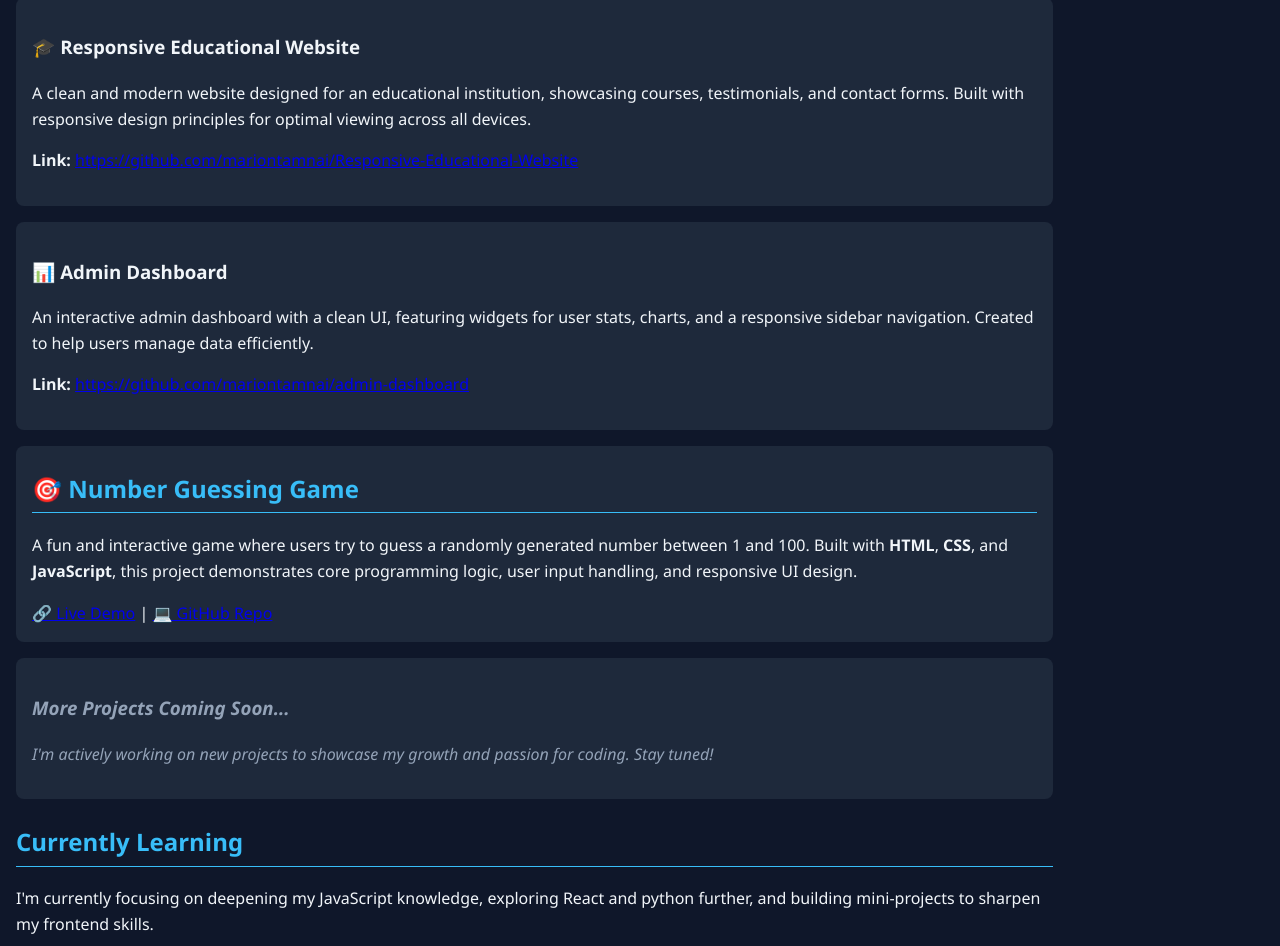
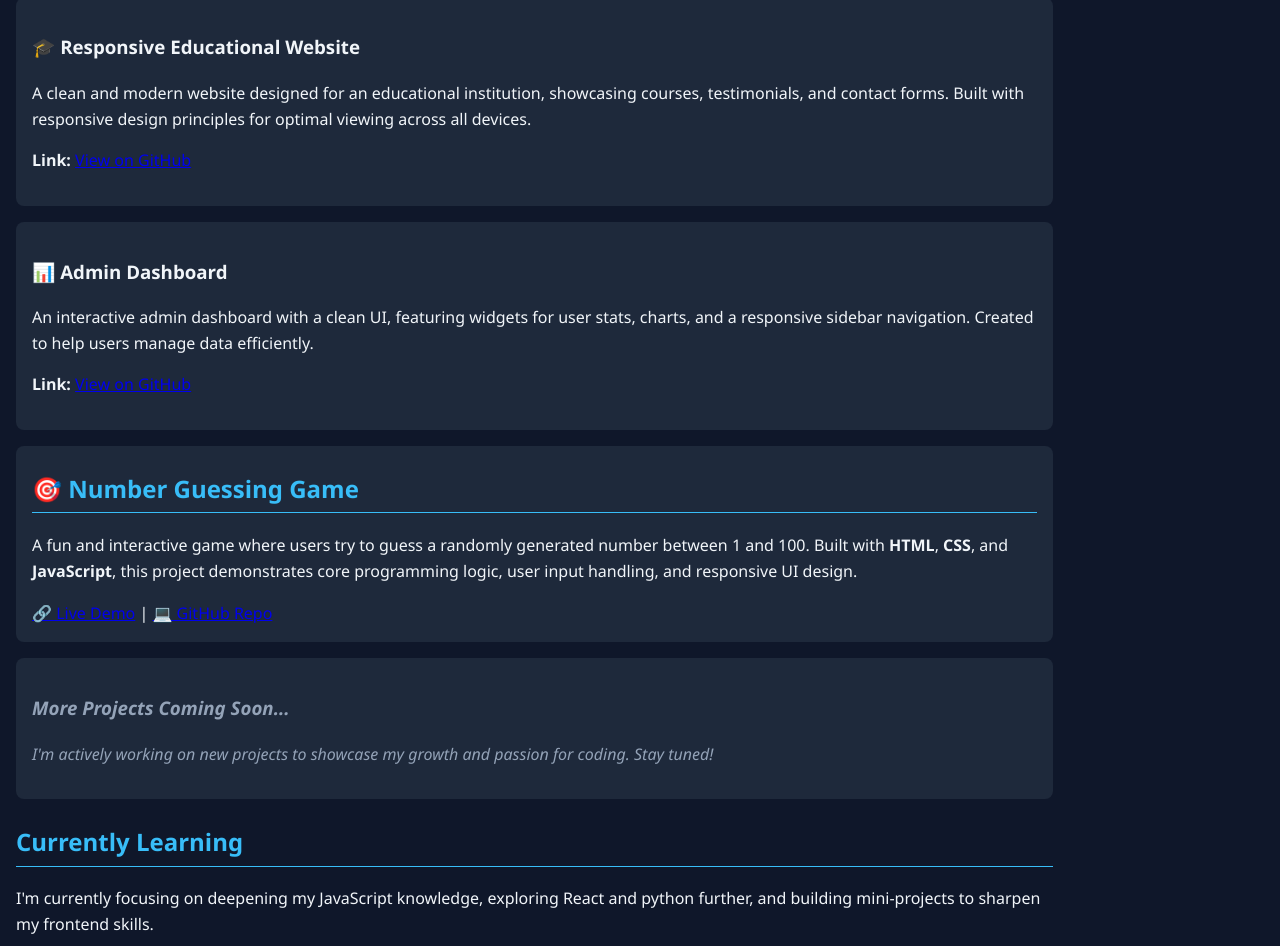
Before and after one commit to mariontamnai/her-portfolio, a plain HTML site: page index.html in a window 1280 px wide. Shown: the part 996-1942 px from the top of the page. Drawn offline with Linux system fonts and the light colour scheme.

Commit message:
added new links

```diff
--- a/index.html
+++ b/index.html
@@ -60,14 +60,14 @@
         <div class="projects">
             <h3>🎓 Responsive Educational Website</h3>
             <p>A clean and modern website designed for an educational institution, showcasing courses, testimonials, and contact forms. Built with responsive design principles for optimal viewing across all devices.</p>
-            <p><strong>Link:</strong> <a href="#">https://github.com/mariontamnai/Responsive-Educational-Website</a></p>
-        </div>
+            <p><strong>Link:</strong> <a href="https://github.com/mariontamnai/Responsive-Educational-Website" target="_blank" rel="noopener noreferrer">View on GitHub</a></p>
+       </div>
 
         <div class="projects">
             <h3>📊 Admin Dashboard</h3>
             <p>An interactive admin dashboard with a clean UI, featuring widgets for user stats, charts, and a responsive sidebar navigation. Created to help users manage data efficiently.</p>
-            <p><strong>Link:</strong> <a href="#">https://github.com/mariontamnai/admin-dashboard</a></p>
-          </div>
+            <p><strong>Link:</strong> <a href="https://github.com/mariontamnai/admin-dashboard" target="_blank" rel="noopener noreferrer">View on GitHub</a></p>
+        </div>
 
           <div class="projects">
             <h2>🎯 Number Guessing Game</h2>
```
